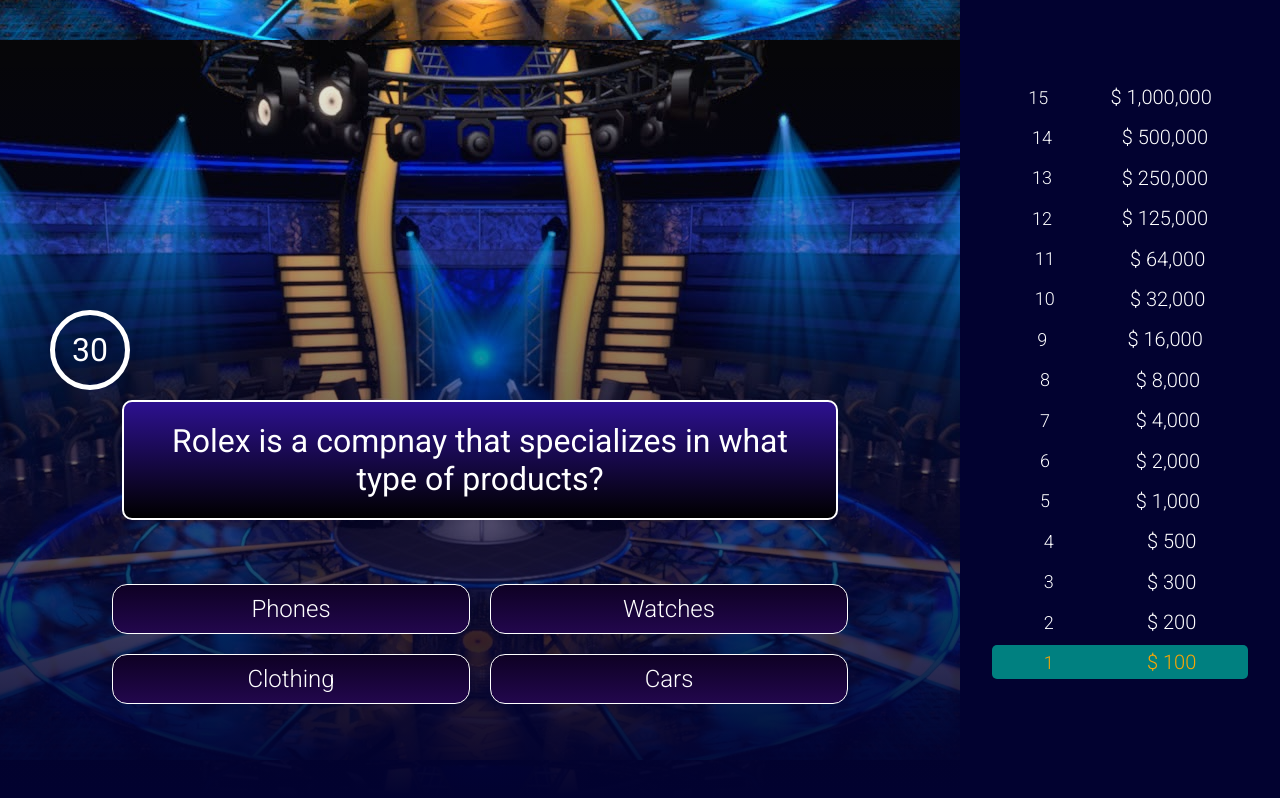
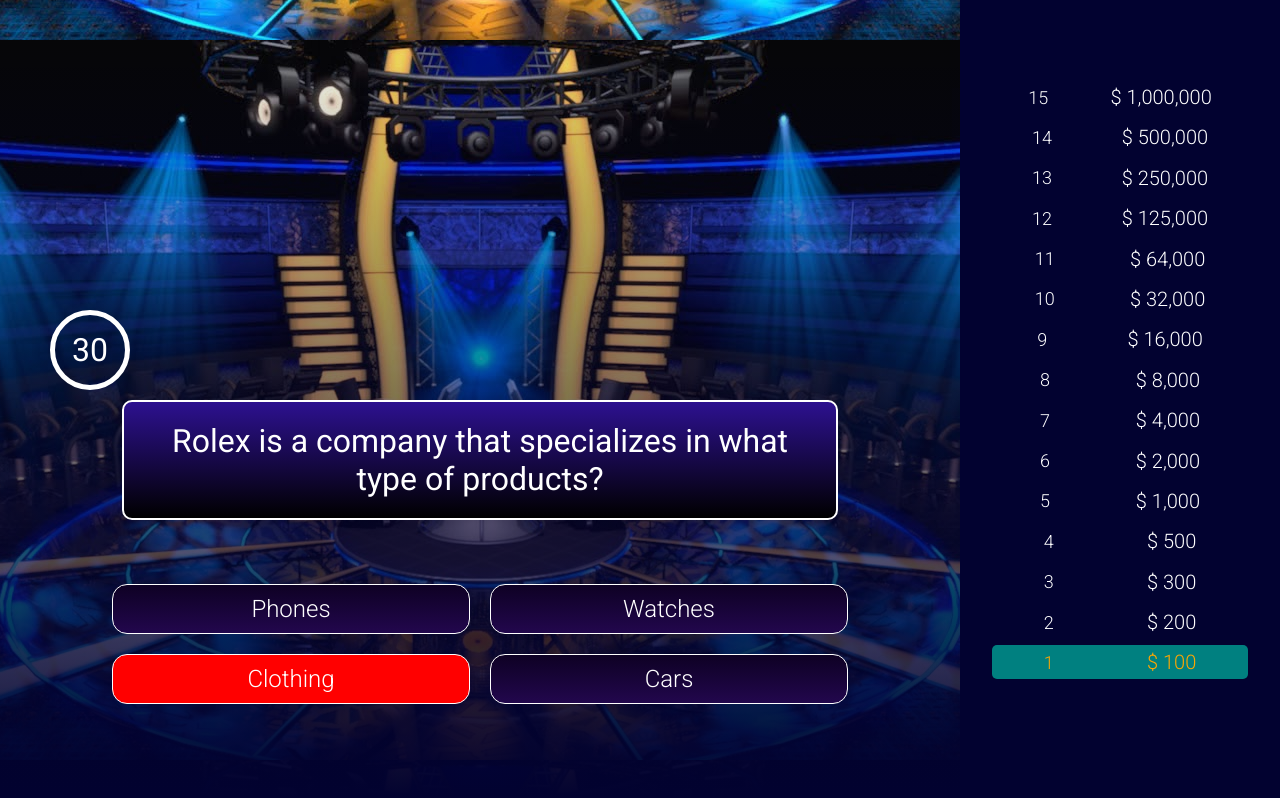
Before and after one commit to andrewphm/millionaire-quiz-app, a React (Create React App) app: page / in a window 1280 px wide. Both pictures are taken after a click on the element "Clothing". Built offline with nearby package versions, Linux system fonts and the light colour scheme.

Commit message:
Create hooks to update the amount earned

```diff
--- a/src/App.jsx
+++ b/src/App.jsx
@@ -1,36 +1,41 @@
 import Trivia from './components/Trivia'
-import { useState } from "react"
+import { useEffect, useMemo, useState } from "react"
 import "./app.css"
 
 function App() {
   const [questionNumber, setQuestionNumber] = useState(1);
-  const [timeOut, setTimeOut] = useState(false);
+  const [stop, setStop] = useState(false);
+  const [earned, setEarned] = useState('$ 0');
 
   const data = [
     {
       id: 1,
-      question: 'Rolex is a compnay that specializes in what type of products?',
+      question: 'Rolex is a company that specializes in what type of products?',
       answers: [
         {
           text: "Phones",
           correct: false,
+          id: 1,
         },
         {
           text: 'Watches',
           correct: true,
+          id: 2,
         },
         {
           text: "Clothing",
           correct: false,
+          id: 3,
         },
         {
           text: "Cars",
           correct: false,
+          id: 4,
         }
       ]
     },
     {
-      id: 1,
+      id: 2,
       question: 'In what country is the famous car brand Honda from?',
       answers: [
         {
@@ -53,7 +58,8 @@
     }
   ]
 
-  const moneyPyramid = [
+  const moneyPyramid = useMemo(() =>
+    [
       { id: 1, amount: "$ 100" },
       { id: 2, amount: "$ 200" },
       { id: 3, amount: "$ 300" },
@@ -69,7 +75,9 @@
       { id: 13, amount: "$ 250,000" },
       { id: 14, amount: "$ 500,000" },
       { id: 15, amount: "$ 1,000,000" },
-  ]
+    ].reverse(),
+  [])
+
   const moneyList = moneyPyramid.map(obj => {
     return (
       <li className={questionNumber === obj.id ? "moneyListItem active" : "moneyListItem"}>
@@ -79,12 +87,21 @@
     )
   })
 
-  console.log(moneyList)
+  //Hook to change the amount earned
+  useEffect(()=> {
+    if(questionNumber > 1) {
+      setEarned(moneyPyramid.find((element) => element.id === questionNumber - 1).amount);
+    }
+  },[moneyPyramid, questionNumber])
+
 
   return (
     <div className="app">
       <div className="main">
-
+        {stop ? (
+          <h1 className="endText">You earned: {earned}</h1>
+        ) : (
+         <>
           <div className="main__top">
             <div className="timer">30</div>
           </div>
@@ -92,16 +109,18 @@
           <div className="main__bottom">
            <Trivia
              data={data}
-          setTimeOut={setTimeOut}
+             setStop={setStop}
              questionNumber={questionNumber}
              setQuestionNumber={setQuestionNumber}
            />
           </div>
+         </>
+        )}
       </div>
 
       <div className="pyramid">
         <ul className="moneyList">
-          {moneyList.reverse()}
+          {moneyList}
         </ul>
       </div>
 
--- a/src/app.css
+++ b/src/app.css
@@ -157,3 +157,11 @@
     font-size: 20px;
     font-weight: 300;
 }
+
+.endText{
+    position: relative;
+    top: 0;
+    left: 0;
+    right: 0;
+    margin: auto;
+}
--- a/src/components/Trivia.jsx
+++ b/src/components/Trivia.jsx
@@ -3,24 +3,56 @@
 
 const Trivia = ({
     data,
-    setTimeOut,
+    setStop,
     questionNumber,
     setQuestionNumber,
 }) => {
     const [question, setQuestion] = useState(null);
+    const [selectedAnswer, setSelectedAnswer] = useState(null);
+    const [className, setClassName] = useState('answer');
 
     useEffect(() => {
+        console.log('useEffect on mount')
         setQuestion(data[questionNumber - 1])
     },[data, questionNumber])
 
+    const delay = (duration, callback) => {
+        setTimeout(()=>{
+            callback()
+        }, duration)
+    }
+
+    const handleClick = (arr) => {
+        setSelectedAnswer(arr);
+        setClassName('answer active')
+        delay(1000, () => setClassName(arr.correct ? "answer correct" : "answer incorrect")
+        )
+        delay(6000, () => {
+            if(arr.correct) {
+                setQuestionNumber((prev) => prev + 1);
+                setSelectedAnswer(null)
+            } else {
+                setStop(true);
+            }
+        })
+
+    }
+
     return (
         <div className="trivia">
+
             <div className="question">{question?.question}</div>
+
             <div className="answers">
                 {question?.answers.map(arr => (
-                    <div className="answer">{arr.text}</div>
+                    <div
+                    className={selectedAnswer === arr ? className : "answer"}
+                    onClick={() => handleClick(arr)}
+                    key={arr.id}
+                    >{arr.text}</div>
                 ))}
             </div>
+
         </div>
     )
 }
```
Lines whose indentation alone changed are shown as unchanged.
